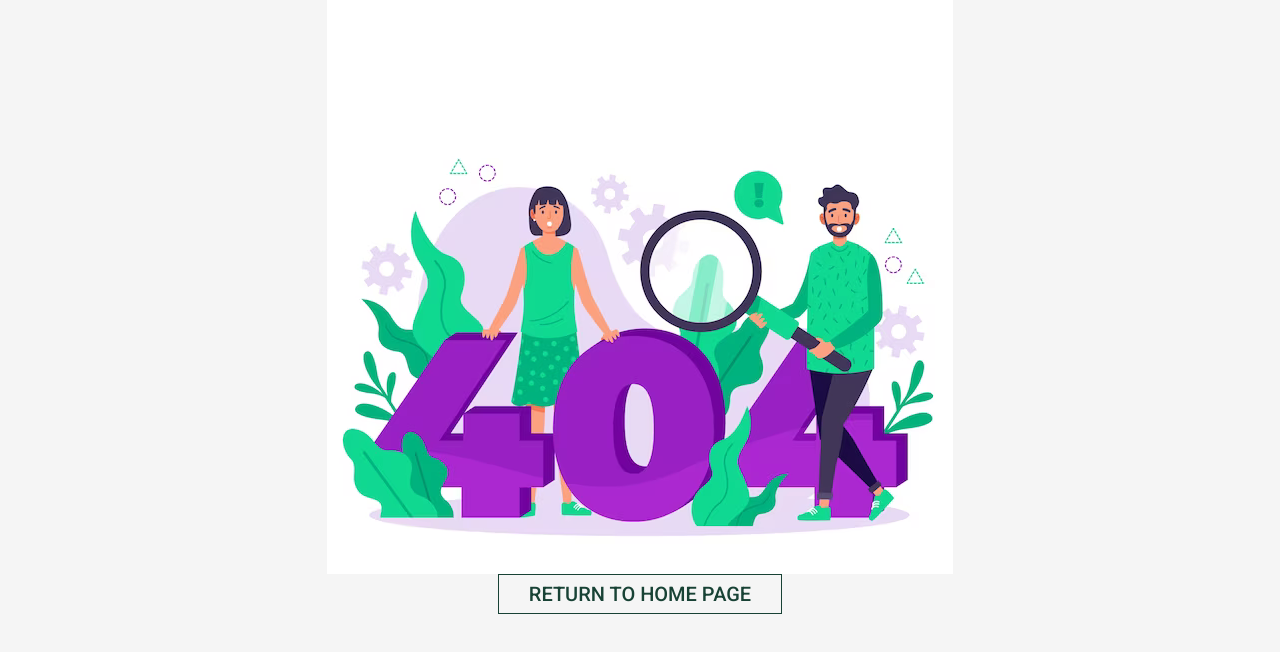
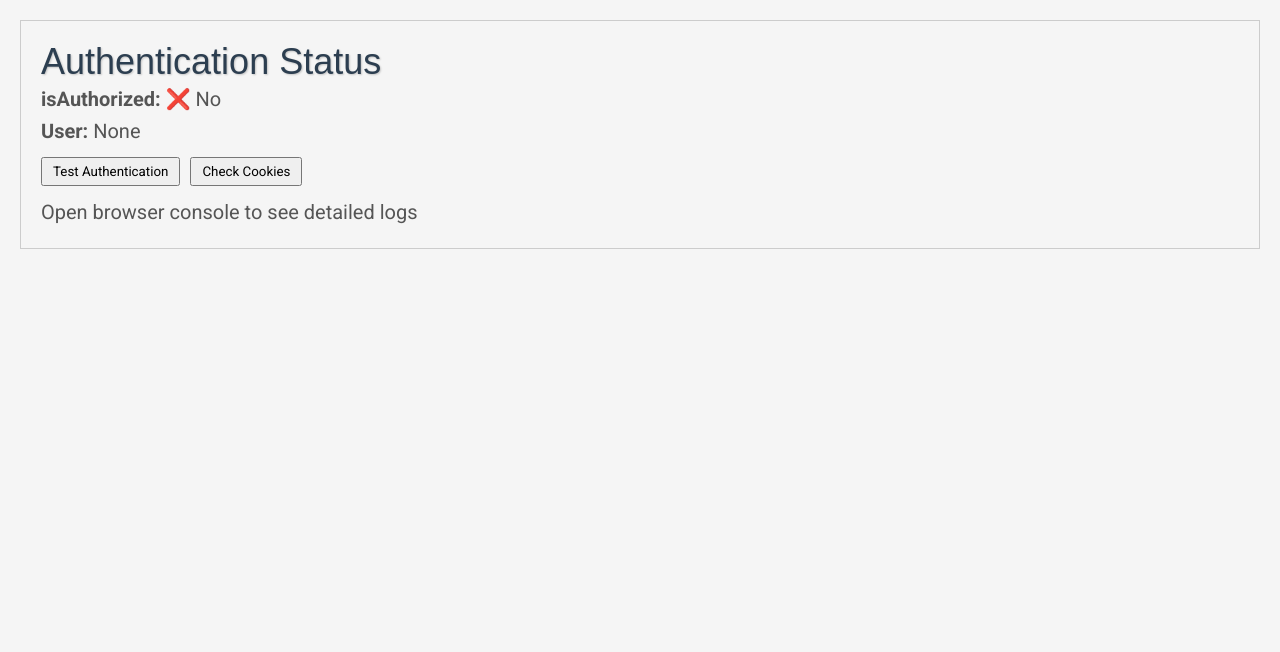
Before and after one commit to subhamoy222/job_application_frontend, a React (Vite) app: page /debug in a window 1280 px wide. Shown: the top 652 px of the page. Built offline with nearby package versions, Linux system fonts and the light colour scheme; no server answers.

Commit message:
added locking mechanisim

```diff
--- a/src/App.jsx
+++ b/src/App.jsx
@@ -98,6 +98,7 @@ import MyApplications from "./components/Application/MyApplications";
 import PostJob from "./components/Job/PostJob";
 import NotFound from "./components/NotFound/NotFound";
 import MyJobs from "./components/Job/MyJobs";
+import AuthStatus from "./components/Auth/AuthStatus";
 
 const App = () => {
   const { isAuthorized, setIsAuthorized, setUser } = useContext(Context);
@@ -114,13 +115,16 @@ const App = () => {
         // Handle different types of errors
         if (error.response) {
           // Server responded with error status
-          if (error.response.status !== 401) {
-            toast.error("Authentication failed. Please login again.");
+          if (error.response.status === 401) {
+            // 401 is expected when not logged in - don't show error
+            console.log("User not authenticated (expected if not logged in)");
+          } else {
+            // Other server errors
+            console.error("Server error during authentication:", error.response.status);
           }
         } else if (error.request) {
           // Network error (CORS, no internet, etc.)
           console.error("Network error during authentication:", error.message);
-          // Don't show toast for network errors during initial load
         } else {
           // Other errors
           console.error("Authentication error:", error.message);
@@ -148,6 +152,7 @@ const App = () => {
           <Route path="/applications/me" element={<MyApplications />} />
           <Route path="/job/post" element={<PostJob />} />
           <Route path="/job/me" element={<MyJobs />} />
+          <Route path="/debug" element={<AuthStatus />} />
           <Route path="*" element={<NotFound />} />
         </Routes>
         <Footer />
--- /dev/null
+++ b/src/components/Auth/AuthStatus.jsx
@@ -0,0 +1,71 @@
+import React, { useContext, useState } from "react";
+import { Context } from "../../main";
+import api from "../../utils/axios.js";
+import toast from "react-hot-toast";
+
+const AuthStatus = () => {
+  const { isAuthorized, user } = useContext(Context);
+  const [testing, setTesting] = useState(false);
+
+  const testAuth = async () => {
+    setTesting(true);
+    try {
+      const response = await api.get("/user/getuser");
+      console.log("✅ Authentication test successful:", response.data);
+      toast.success("Authentication working!");
+    } catch (error) {
+      console.error("❌ Authentication test failed:", error.response?.status);
+      if (error.response?.status === 401) {
+        toast.error("Not authenticated. Please login first.");
+      } else {
+        toast.error("Authentication test failed");
+      }
+    } finally {
+      setTesting(false);
+    }
+  };
+
+  const checkCookies = () => {
+    const cookies = document.cookie.split(';');
+    const tokenCookie = cookies.find(cookie => cookie.trim().startsWith('token='));
+
+    if (tokenCookie) {
+      console.log("✅ Token cookie found:", tokenCookie);
+      toast.success("Token cookie is present");
+    } else {
+      console.log("❌ No token cookie found");
+      toast.error("No token cookie found");
+    }
+  };
+
+  return (
+    <div style={{ padding: '20px', border: '1px solid #ccc', margin: '20px' }}>
+      <h3>Authentication Status</h3>
+      <p><strong>isAuthorized:</strong> {isAuthorized ? '✅ Yes' : '❌ No'}</p>
+      <p><strong>User:</strong> {user ? `${user.name} (${user.role})` : 'None'}</p>
+
+      <div style={{ marginTop: '10px' }}>
+        <button
+          onClick={testAuth}
+          disabled={testing}
+          style={{ marginRight: '10px', padding: '5px 10px' }}
+        >
+          {testing ? 'Testing...' : 'Test Authentication'}
+        </button>
+
+        <button
+          onClick={checkCookies}
+          style={{ padding: '5px 10px' }}
+        >
+          Check Cookies
+        </button>
+      </div>
+
+      <div style={{ marginTop: '10px', fontSize: '12px', color: '#666' }}>
+        <p>Open browser console to see detailed logs</p>
+      </div>
+    </div>
+  );
+};
+
+export default AuthStatus;
--- a/src/components/Auth/Login.jsx
+++ b/src/components/Auth/Login.jsx
@@ -17,14 +17,36 @@ const Login = () => {
 
   const handleLogin = async (e) => {
     e.preventDefault();
+
+    // Validate form
+    if (!email || !password || !role) {
+      toast.error("Please fill in all fields");
+      return;
+    }
+
+    console.log("Attempting login with:", { email, role });
+
     try {
       const { data } = await api.post("/user/login", { email, password, role });
+      console.log("Login successful:", data);
       toast.success(data.message);
       setEmail("");
       setPassword("");
       setRole("");
       setIsAuthorized(true);
+
+      // Test authentication immediately after login
+      setTimeout(async () => {
+        try {
+          const userResponse = await api.get("/user/getuser");
+          console.log("Authentication test successful:", userResponse.data);
+        } catch (error) {
+          console.error("Authentication test failed:", error.response?.status);
+        }
+      }, 1000);
+
     } catch (error) {
+      console.error("Login error:", error);
       if (error.response) {
         // Server responded with error status
         toast.error(error.response.data.message || "Login failed");
```
